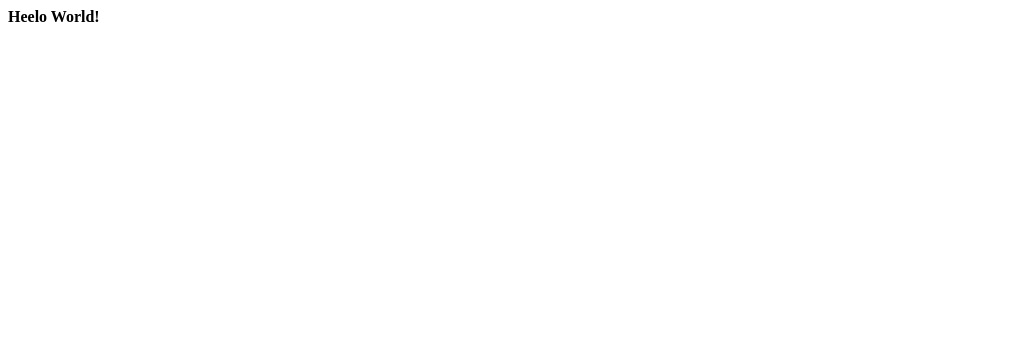
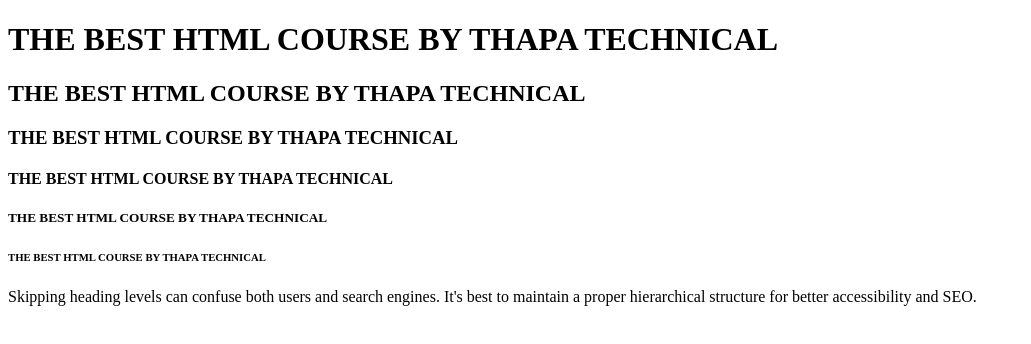
Before and after one commit to Saad123u/Learn-html-CSS, a plain HTML site: page heading.html in a window 1280 px wide. Shown: the whole page, without its empty margins (0-1031 px from the left). Drawn offline with Linux system fonts and the light colour scheme.

Commit message:
add information about heading tag

```diff
--- a/heading.html
+++ b/heading.html
@@ -1,11 +1,42 @@
+<!-- *------------------------------------- -->
+<!--* 1: HTML HEADING ELEMENTS
+<!-- *---------------------------------------- -->
+
+<!--? The <h1> to <h6> tags create headings in HTML, where <h1> is the biggest and most important, and <h6> is the smallest and least important. -->
+
     <!DOCTYPE html>
     <html lang="en">
       <head>
-    <meta charset="UTF-8">
-    <meta name="viewport" content="width=device-width, initial-scale=1.0">
+        <meta charset="UTF-8" />
+        <meta name="viewport" content="width=device-width, initial-scale=1.0" />
         <title>Document</title>
       </head>
       <body>
-    <b>Heelo World!</b>
+        <h1>THE BEST HTML COURSE BY THAPA TECHNICAL</h1>
+        <h2>THE BEST HTML COURSE BY THAPA TECHNICAL</h2>
+        <h3>THE BEST HTML COURSE BY THAPA TECHNICAL</h3>
+        <h4>THE BEST HTML COURSE BY THAPA TECHNICAL</h4>
+        <h5>THE BEST HTML COURSE BY THAPA TECHNICAL</h5>
+        <h6>THE BEST HTML COURSE BY THAPA TECHNICAL</h6>
       </body>
     </html>
+
+    <!-- *------------------------------------- -->
+    <!--* NOTES - HTML HEADING ELEMENTS
+    <!-- *---------------------------------------- -->
+
+    <!--* The tag's element name is case-insensitive. -->
+    <!--* A single H1 is typically used per page. -->
+    <!--* Follow the hierarchy from H1 to H6 consistently. -->
+
+    <!-- *------------------------------------- -->
+    <!--* INTERVIEW Q: HTML HEADING ELEMENTS
+    <!-- *---------------------------------------- -->
+    <!--? 1: How many levels of headings are available in HTML? -->
+    <!-- 6 -->
+    <!--? 2: What is the default font size for HTML headings? -->
+    <!--? 3: What happens if you skip heading levels, such as going from <h1> to <h3>? -->
+    Skipping heading levels can confuse both users and search engines. It's best to
+    maintain a proper hierarchical structure for better accessibility and SEO.
+    <!--? 4: How many <h1> tags can be used on a single page? -->
+    <!-- Traditional Approach: Use only one <h1>tag for the main title or heading of the entire page. -->
```
Lines whose indentation alone changed are shown as unchanged.
